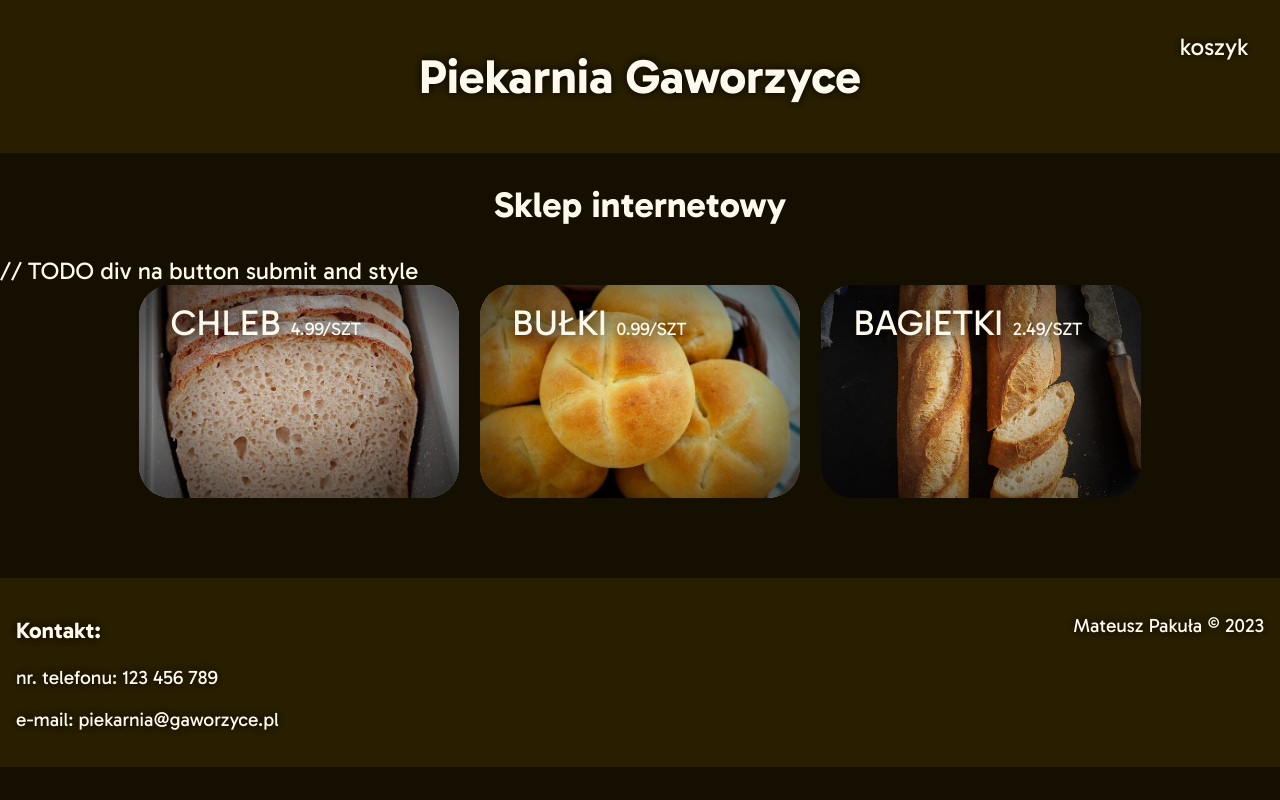
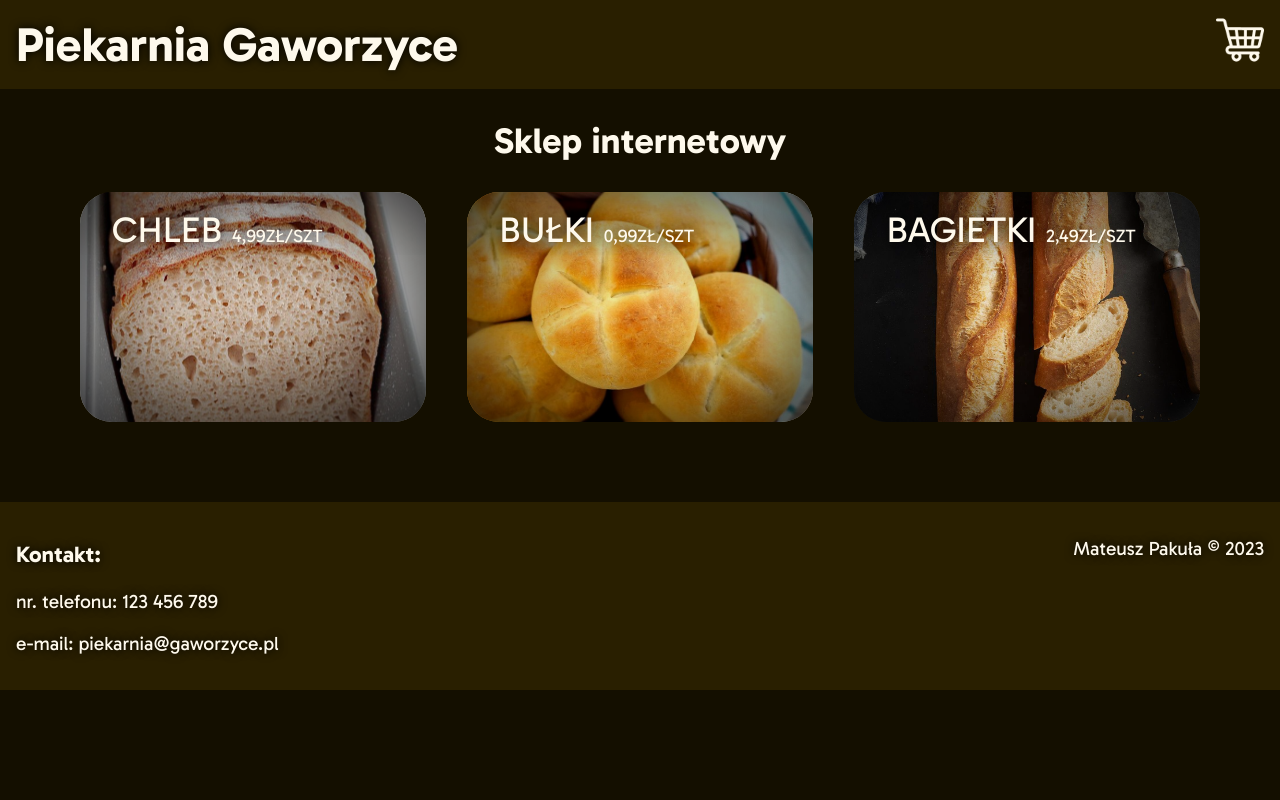
Before and after one commit to Mati6082/php, a PHP site: page / in a window 1280 px wide. Run offline with PHP 8.4, Linux system fonts and the light colour scheme.

Commit message:
cos sie dzieje

```diff
--- a/Zadanie ZDP/index.php
+++ b/Zadanie ZDP/index.php
@@ -11,27 +11,24 @@
 <body>
 <header>
     <h1>Piekarnia Gaworzyce</h1>
-    <div id="koszyk">koszyk</div>
+    <div id="koszyk" onclick="document.querySelector('#zamowienie').style.transform = 'translate(-50%, -50%)'"><img src="zamowienia.png" alt="koszyk"></div>
 </header>
 <section>
     <h2 class="center-header">Sklep internetowy</h2>
-    <form action="main.php" method="post">
-        // TODO div na button submit and style
     <section id="grid">
-            <div id="chleb">
-                <p>chleb <span class="cena">4.99/szt</span></p>
+        <div id="chleb" onclick="document.querySelector('#zamowienie').style.transform = 'translate(-50%, -50%)'">
+            <p>chleb <span class="cena">4,99zł/szt</span></p>
             <h2>dodaj do koszyka</h2>
         </div>
-            <div id="bułki">
-                <p>bułki <span class="cena">0.99/szt</span></p>
+        <div id="bułki" onclick="document.querySelector('#zamowienie').style.transform = 'translate(-50%, -50%)'">
+            <p>bułki <span class="cena">0,99zł/szt</span></p>
             <h2>dodaj do koszyka</h2>
         </div>
-            <div id="bagietki">
-                <p>bagietki <span class="cena">2.49/szt</span></p>
+        <div id="bagietki" onclick="document.querySelector('#zamowienie').style.transform = 'translate(-50%, -50%)'">
+            <p>bagietki <span class="cena">2,49zł/szt</span></p>
             <h2>dodaj do koszyka</h2>
         </div>
     </section>
-    </form>
 </section>
 <footer>
     <div id="left-footer">
@@ -39,7 +36,61 @@
         <p>nr. telefonu: <span class="hover-underline">123 456 789</span></p>
         <p>e-mail: <span class="hover-underline">piekarnia@gaworzyce.pl</span></p>
     </div>
-    <div id="right-footer"><p>Mateusz Pakuła &copy; 2023</p></div>
+    <div id="right-footer">
+        <p>Mateusz Pakuła &copy; 2023</p>
+    </div>
 </footer>
+<div id="zamowienie">
+    <h1>zamówienie</h1>
+    <form action="<?php $_SERVER['PHP_SELF'] ?>" method="post">
+        <input id="technicalZamowienie" type="text" value="zamowienie" name="zamowienie">
+        <table>
+            <tr>
+                <th>nazwa</th>
+                <th>cena</th>
+                <th>ilość</th>
+            </tr>
+            <tr>
+                <td>chleb</td>
+                <td>4,99zł/szt</td>
+                <td><input type="number" name="chleb" value="0" min="0"></td>
+            </tr>
+            <tr>
+                <td>bułki</td>
+                <td>0,99zł/szt</td>
+                <td><input type="number" name="bułki" value="0" min="0"></td>
+            </tr>
+            <tr>
+                <td>bagietki</td>
+                <td>2,49zł/szt</td>
+                <td><input type="number" name="bagietki" value="0" min="0"></td>
+            </tr>
+        </table>
+        <div id="buttons-in-form">
+            <button type="submit">Zamów</button>
+            <button type="button" onclick="document.querySelector('#zamowienie').style.transform = 'translate(-50%, -1000%)'">Zamknij
+            </button>
+        </div>
+    </form>
+</div>
+
+<?php
+$chleb = 0;
+$bulki = 0;
+$bagietki = 0;
+
+if ($_SERVER['REQUEST_METHOD'] == 'POST') {
+    if (isset($_POST['zamowienie']) && $_POST['zamowienie'] = "zamowienie") {
+
+        if (isset($_POST['chleb']) && is_numeric($_POST['chleb'])) $chleb = $_POST['chleb'];
+        if (isset($_POST['bułki']) && is_numeric($_POST['bułki'])) $bulki = $_POST['bułki'];
+        if (isset($_POST['bagietki']) && is_numeric($_POST['bagietki'])) $bagietki = $_POST['bagietki'];
+
+        echo "$chleb $bulki $bagietki";
+    } else {
+        $chleb += 1;
+    }
+}
+?>
 </body>
 </html>
--- a/Zadanie ZDP/main.php
+++ b/Zadanie ZDP/main.php
@@ -1,5 +1,5 @@
 <?php
 if ($_SERVER['REQUEST_METHOD'] == 'POST') {
-    echo "AAAAAAAAAAAAAAAa";
+    $imie = "Wala";
 }
 ?>
--- a/Zadanie ZDP/style.css
+++ b/Zadanie ZDP/style.css
@@ -29,23 +29,25 @@ header, footer {
 }
 
 header {
-    text-align: center;
-    position: sticky;
-    top: 0;
-    left: 0;
+    display: flex;
+    justify-content: space-between;
+}
+
+header h1 {
+    margin: 0;
 }
 
 #koszyk {
-    position: fixed;
-    top: 1rem;
-    right: 1rem;
-    padding: 1rem;
-    text-align: right;
-    float: left;
+    height: 1rem;
+    transition: .5s all;
+}
+
+#koszyk img {
+    height: 2em;
 }
 
 #koszyk:hover {
-    text-decoration: underline white;
+    scale: 105%;
     cursor: pointer;
 }
 
@@ -66,16 +68,15 @@ footer {
 
 #grid {
     display: grid;
-    width: 80%;
     margin: 0 auto;
-    justify-content: space-around;
+    justify-content: space-between;
     padding: 0 5rem 5rem;
 }
 
 #grid div {
     text-shadow: 0 0 1rem black;
     aspect-ratio: 1.5;
-    min-width: 25vw;
+    width: 27vw;
     background-position: center;
     background-size: cover;
     border-radius: 2rem;
@@ -92,9 +93,8 @@ footer {
 #grid div > h2 {
     scale: 0;
     text-align: center;
+    transition: .5s all;
     position: relative;
-    vertical-align: middle;
-    transition: .5s all;
 }
 
 #grid div:hover > h2 {
```
Also changed, not shown: other parts of Zadanie ZDP/style.css (+56 -0 lines), Zadanie ZDP/zamowienia.png (added). Lines whose indentation alone changed are shown as unchanged.
